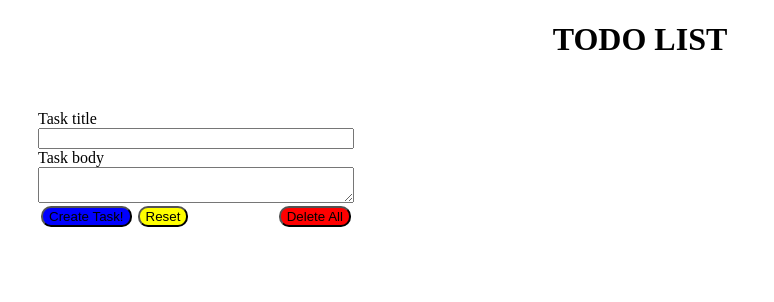
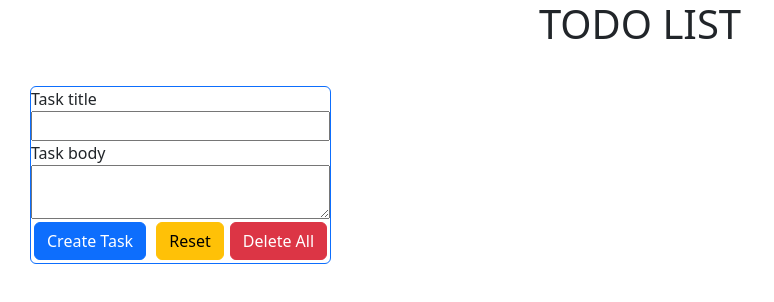
Before and after one commit to MaksymDogonov/homeWorks, a React (Create React App) app: page / in a window 1280 px wide. Shown: the top 302 px of the page, without its empty margins (0-774 px from the left). Built offline with nearby package versions, Linux system fonts and the light colour scheme.

Commit message:
hw96 add bootstrap

```diff
--- a/package.json
+++ b/package.json
@@ -3,10 +3,12 @@
   "version": "0.1.0",
   "private": true,
   "dependencies": {
+    "bootstrap": "^5.3.2",
     "classnames": "^2.3.2",
     "formik": "^2.4.5",
     "prop-types": "^15.8.1",
     "react": "^18.2.0",
+    "react-bootstrap": "^2.9.0",
     "react-dom": "^18.2.0",
     "react-redux": "^8.1.3",
     "react-router-dom": "^6.16.0",
--- a/src/App.js
+++ b/src/App.js
@@ -3,7 +3,7 @@
 import {Provider} from "react-redux";
 import {BrowserRouter} from "react-router-dom";
 import store from "./store";
-
+import 'bootstrap/dist/css/bootstrap.min.css';
 
 const App = () => {
     return (
--- a/src/components/renderTask/renderTask.jsx
+++ b/src/components/renderTask/renderTask.jsx
@@ -1,23 +1,27 @@
 import './renderTask.css';
 import PropTypes from "prop-types";
 import {Link} from "react-router-dom";
+import Button from 'react-bootstrap/Button';
+import Card from 'react-bootstrap/Card';
 
-const renderTask = ({task, taskName, onRemove}) => {
+const renderTask = ({task, taskName, index, onRemove}) => {
     return (
         <div className="tasks">
-            <Link to={"https://google.com/"}>
-                <p>{taskName}</p>
-            </Link>
-            <p>{task}</p>
-            <hr/>
-            <label>
-                <input type="checkbox" className="form_check_input"/>
-            </label>
-            <hr/>
-            <button type="button"
-                    className="btn del_btn"
-                    onClick={onRemove}>Remove task
-            </button>
+            <Card border="info" style={{ width: '18rem' }}>
+                <Link to={`/tasks/${index}`} target="_blank">
+                    {/*<p>{taskName}</p>*/}
+                    <Card.Header>{taskName}</Card.Header>
+                </Link>
+
+                <Card.Body>
+                    <Card.Text>
+                        {task}
+                    </Card.Text>
+                </Card.Body>
+                <Button variant="danger" type="button"
+                        className="btn del_btn"
+                        onClick={onRemove}>Remove task</Button>{' '}
+            </Card>
         </div>
     )
 }
@@ -26,6 +30,7 @@
     taskName: PropTypes.string,
     task: PropTypes.string,
     onRemove: PropTypes.func,
+    index: PropTypes.string,
 };
 
 export default renderTask;
--- a/src/components/todoList/todoList.css
+++ b/src/components/todoList/todoList.css
@@ -6,13 +6,14 @@
     text-align: center;
 }
 
-.row {
+.line {
     display: flex;
+    margin: 0;
 }
 
 .col_form {
     flex: 0 0 auto;
-    width: 25%;
+    /*width: 25%;*/
     margin: 30px;
 }
 
--- a/src/components/todoList/todoList.jsx
+++ b/src/components/todoList/todoList.jsx
@@ -1,9 +1,11 @@
 import {Formik, Form, Field} from 'formik';
 import RenderTask from "../renderTask/renderTask";
-import './todoList.css';
 import {v4 as uuidv4} from 'uuid';
 import {useDispatch, useSelector} from "react-redux";
 import {TaskType} from "../../store";
+import Button from 'react-bootstrap/Button';
+import Card from 'react-bootstrap/Card';
+import './todoList.css';
 
 
 const TodoList = () => {
@@ -35,8 +37,9 @@
         <main className='main'>
             <h1 className='main_text'> TODO LIST </h1>
             <div className='containet'>
-                <div className='row'>
+                <div className='line'>
                     <div className='col_form'>
+                        <Card className='card' border="primary">
                         <Formik initialValues={{task: '', title: ''}} onSubmit={clickAdd}>
                             <Form className='form'>
                                 <div className='form_title'>
@@ -54,18 +57,19 @@
                                 </div>
                                 <div className='buttons'>
                                     <div className='form_buttons'>
-                                        <input type='submit' className='btn sub' value='Create Task!'/>
-                                        <input type='reset' value='Reset' className='btn res'/>
+                                        <Button variant="primary"
+                                                type='submit' className='btn sub'>Create Task</Button>{' '}
+                                        <Button variant="warning" type='reset' className='btn res'>Reset</Button>{' '}
                                     </div>
-                                    <button type='button' className='btn del' onClick={clickDeleteAll}>Delete All
-                                    </button>
+                                    <Button variant="danger" type='button' className='btn del' onClick={clickDeleteAll}>Delete All</Button>{' '}
                                 </div>
                             </Form>
                         </Formik>
+                        </Card>
                     </div>
                     <div className="col_tasks">
                         {tasks.map((task) => (
-                            <RenderTask key={task.uuid} task={task.value} taskName={task.title}
+                            <RenderTask key={task.uuid} index={task.uuid} task={task.value} taskName={task.title}
                                         onRemove={() => clickDelete(task.uuid)}/>
                         ))}
                     </div>
--- /dev/null
+++ b/src/reset.css
@@ -0,0 +1,45 @@
+html, body, div, span, applet, object, iframe,
+h1, h2, h3, h4, h5, h6, p, blockquote, pre,
+a, abbr, acronym, address, big, cite, code,
+del, dfn, em, img, ins, kbd, q, s, samp,
+small, strike, strong, sub, sup, tt, var,
+b, u, i, center,
+dl, dt, dd, ol, ul, li,
+fieldset, form, label, legend,
+table, caption, tbody, tfoot, thead, tr, th, td,
+article, aside, canvas, details, embed,
+figure, figcaption, footer, header, hgroup,
+menu, nav, output, ruby, section, summary,
+time, mark, audio, video {
+    margin: 0;
+    padding: 0;
+    border: 0;
+    font-size: 100%;
+    font: inherit;
+    vertical-align: baseline;
+}
+article, aside, details, figcaption, figure,
+footer, header, hgroup, menu, nav, section {
+    display: block;
+}
+html {
+    height: 100%;
+}
+body {
+    line-height: 1;
+}
+ol, ul {
+    list-style: none;
+}
+blockquote, q {
+    quotes: none;
+}
+blockquote:before, blockquote:after,
+q:before, q:after {
+    content: '';
+    content: none;
+}
+table {
+    border-collapse: collapse;
+    border-spacing: 0;
+}
```
Also changed, not shown: src/components/renderPage/renderPage.jsx (+10 -1 lines), src/pages/TaskPage/TaskPage.jsx (+12 -4 lines), 1 other file (tests, documents, lock files or other folders).
